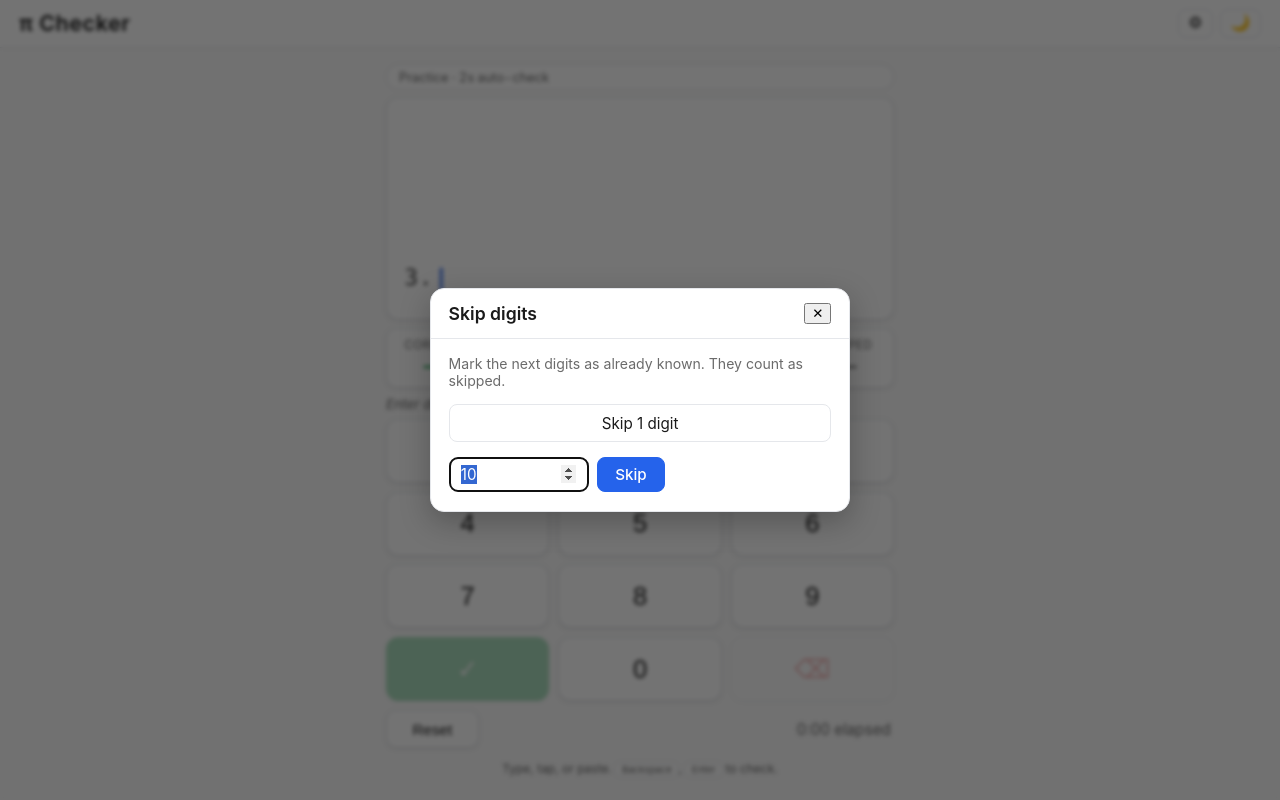
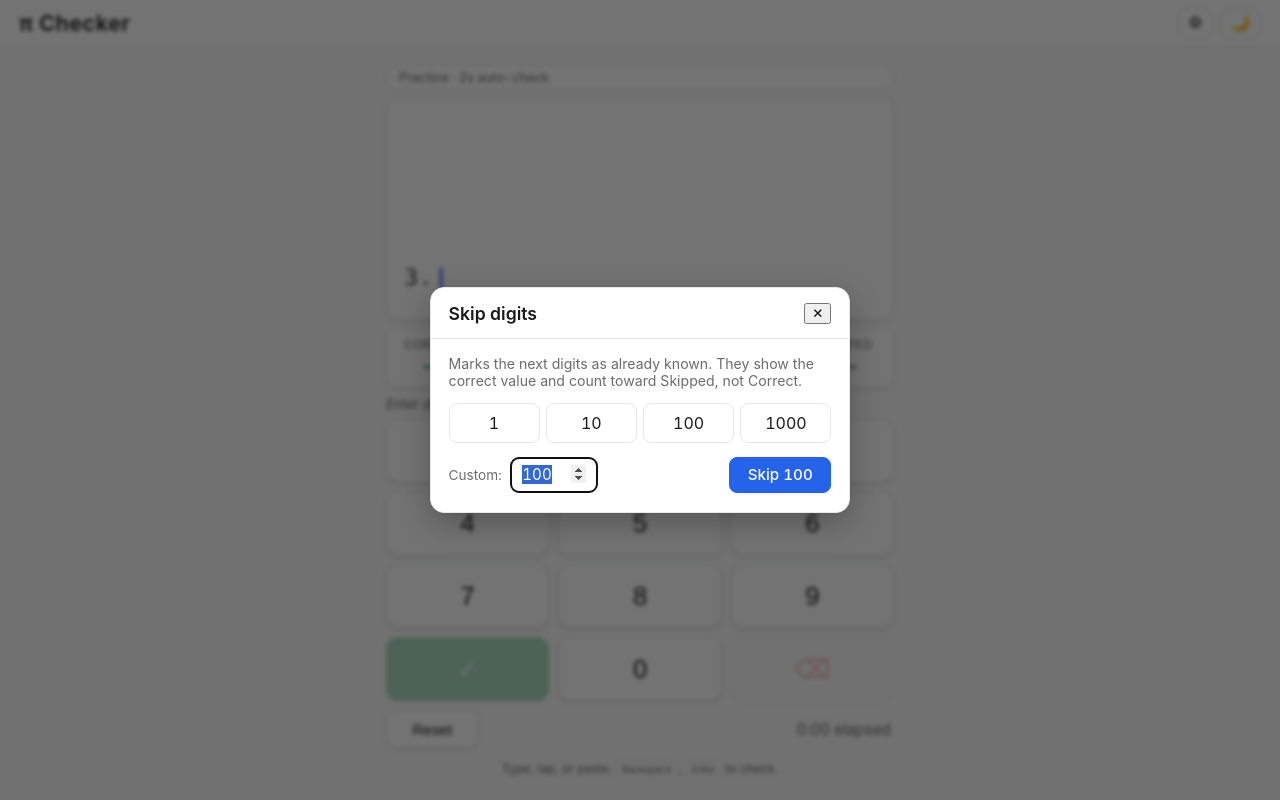
Before and after one commit to pengowray/pi-checker, a website: page docs/index.html in a window 1280 px wide. Both pictures are taken after a click on the button "Skipped digits — click to skip ahead". Drawn offline with Linux system fonts and the light colour scheme.

Commit message:
Tighten Missed help text, rework Skip dialog, default skip to 100
Missed help: drop em-dashes; collapse the verbose first paragraph into a
factual two-line summary ("counts digits the checker thinks you typed
past; up to 2 per detection") with the lookahead-rule and ghost-marker
detail following.

Skip dialog: replace the standalone "Skip 1 digit" button + lone number
input with a 4-button preset row (1 / 10 / 100 / 1000, each fires
immediately) and a custom row underneath (number input + "Skip N"
button whose label tracks the input). Default for the custom input is
now 100 instead of 10.

```diff
--- a/docs/index.html
+++ b/docs/index.html
@@ -302,9 +302,9 @@
         <button id="missed-close" aria-label="Close" data-close>&#x2715;</button>
       </div>
       <div class="modal-body">
-        <p>If you skip a digit while typing &mdash; say you type the 7th digit but it actually matches the 8th &mdash; the checker treats the 7th as missed, and the digit you typed is scored against the 8th instead.</p>
-        <p>The skipped digit appears as a small inline &ldquo;ghost&rdquo; before the digit you actually typed. Missed digits count toward the <strong>Missed</strong> stat and do not count as wrong.</p>
-        <p>To trigger missed-detection the checker needs two more matching digits after the skip, so it only kicks in once you have typed enough context.</p>
+        <p>Counts digits the checker thinks you typed past. Each detection marks up to 2 missed digits.</p>
+        <p>How it works: if a typed digit matches 1 or 2 positions ahead, and your next 2 digits also match, the skipped positions are recorded as missed.</p>
+        <p>Missed digits appear as small ghosted markers before the typed digit. They count toward the Missed stat, not Wrong.</p>
       </div>
     </div>
   </div>
@@ -317,11 +317,17 @@
         <button id="skip-close" aria-label="Close" data-close>&#x2715;</button>
       </div>
       <div class="modal-body">
-        <p class="skip-hint">Mark the next digits as already known. They count as skipped.</p>
-        <button id="skip-one" type="button" class="skip-quick">Skip 1 digit</button>
+        <p class="skip-hint">Marks the next digits as already known. They show the correct value and count toward Skipped, not Correct.</p>
+        <div class="skip-presets" role="group" aria-label="Skip preset amounts">
+          <button type="button" class="skip-preset" data-skip="1">1</button>
+          <button type="button" class="skip-preset" data-skip="10">10</button>
+          <button type="button" class="skip-preset" data-skip="100">100</button>
+          <button type="button" class="skip-preset" data-skip="1000">1000</button>
+        </div>
         <div class="skip-inline">
+          <label for="skip-count" class="skip-inline-label">Custom:</label>
           <input type="number" id="skip-count" min="1" value="100">
-          <button id="skip-confirm" type="button" class="setting-action">Skip</button>
+          <button id="skip-confirm" type="button" class="setting-action">Skip <span id="skip-confirm-count">100</span></button>
         </div>
       </div>
     </div>
--- a/docs/script.js
+++ b/docs/script.js
@@ -330,7 +330,7 @@ const state = {
 };
 
 // In-memory only (not persisted): the last "Skip N" value the user entered.
-let lastSkipAmount = 10;
+let lastSkipAmount = 100;
 
 // ---- DOM refs ----
 const userDigitsEl = document.getElementById('user-digits');
@@ -366,9 +366,10 @@ const autoCheckStyleSetting = document.getElementById('autocheck-style-setting')
 const resetBtns = document.querySelectorAll('.setting-reset');
 const skippedTile = document.getElementById('stat-skipped-tile');
 const skipModal = document.getElementById('skip-modal');
-const skipOneBtn = document.getElementById('skip-one');
 const skipConfirmBtn = document.getElementById('skip-confirm');
+const skipConfirmCountEl = document.getElementById('skip-confirm-count');
 const skipCountInput = document.getElementById('skip-count');
+const skipPresetBtns = document.querySelectorAll('.skip-preset');
 const missedTile = document.getElementById('stat-missed-tile');
 const missedModal = document.getElementById('missed-modal');
 const motionModeInputs = document.querySelectorAll('input[name="motion-mode"]');
@@ -1993,6 +1994,7 @@ settingsModal.addEventListener('click', (e) => {
 function openSkipModal() {
   if (!canSkip()) return;
   skipCountInput.value = lastSkipAmount;
+  syncSkipConfirmLabel();
   skipModal.hidden = false;
   skipModal.setAttribute('aria-hidden', 'false');
   setTimeout(() => { skipCountInput.focus(); skipCountInput.select(); }, 0);
@@ -2001,6 +2003,12 @@ function openSkipModal() {
 function closeSkipModal() {
   skipModal.hidden = true;
   skipModal.setAttribute('aria-hidden', 'true');
+}
+
+// Keeps the confirm button's "Skip N" label in sync with the number input.
+function syncSkipConfirmLabel() {
+  const v = parseInt(skipCountInput.value, 10);
+  if (skipConfirmCountEl) skipConfirmCountEl.textContent = (!isNaN(v) && v > 0) ? String(v) : '';
 }
 
 function confirmSkipN() {
@@ -2019,13 +2027,20 @@ skippedTile.addEventListener('keydown', (e) => {
   }
 });
 
-skipOneBtn.addEventListener('click', () => {
-  skipDigits(1);
-  closeSkipModal();
+// Preset chips: 1 / 10 / 100 / 1000 skip immediately on click.
+skipPresetBtns.forEach(btn => {
+  btn.addEventListener('click', () => {
+    const n = parseInt(btn.dataset.skip, 10);
+    if (isNaN(n) || n < 1) return;
+    lastSkipAmount = n;
+    skipDigits(n);
+    closeSkipModal();
+  });
 });
 
 skipConfirmBtn.addEventListener('click', confirmSkipN);
 
+skipCountInput.addEventListener('input', syncSkipConfirmLabel);
 skipCountInput.addEventListener('keydown', (e) => {
   if (e.key === 'Enter') {
     e.preventDefault();
--- a/docs/style.css
+++ b/docs/style.css
@@ -647,19 +647,27 @@ input[type="range"]:disabled {
   color: var(--muted);
 }
 
-.skip-quick {
-  width: 100%;
+.skip-presets {
+  display: grid;
+  grid-template-columns: repeat(4, 1fr);
+  gap: 0.4rem;
+  margin-bottom: 0.9rem;
+}
+
+.skip-preset {
   background: var(--key-bg);
   border: 1px solid var(--border);
   color: var(--fg);
   border-radius: 8px;
-  padding: 0.55rem 1rem;
-  font-size: 0.95rem;
+  padding: 0.55rem 0.4rem;
+  font-size: 1rem;
   font-family: inherit;
+  font-variant-numeric: tabular-nums;
   cursor: pointer;
-  margin-bottom: 0.9rem;
+  transition: background 0.08s;
 }
-.skip-quick:hover { background: var(--key-hover); }
+.skip-preset:hover { background: var(--key-hover); border-color: var(--muted); }
+.skip-preset:active { background: var(--key-active); }
 
 .skip-inline {
   display: flex;
@@ -667,8 +675,13 @@ input[type="range"]:disabled {
   align-items: center;
 }
 
+.skip-inline-label {
+  font-size: 0.85rem;
+  color: var(--muted);
+}
+
 .skip-inline input[type="number"] {
-  flex: 1;
+  width: 5.5rem;
   background: var(--key-bg);
   color: var(--fg);
   border: 1px solid var(--border);
@@ -676,7 +689,12 @@ input[type="range"]:disabled {
   padding: 0.45rem 0.7rem;
   font-size: 0.95rem;
   font-family: inherit;
-  max-width: 140px;
+  font-variant-numeric: tabular-nums;
+}
+
+.skip-inline .setting-action {
+  margin-left: auto;
+  font-variant-numeric: tabular-nums;
 }
 
 .keypad-hint {
```
